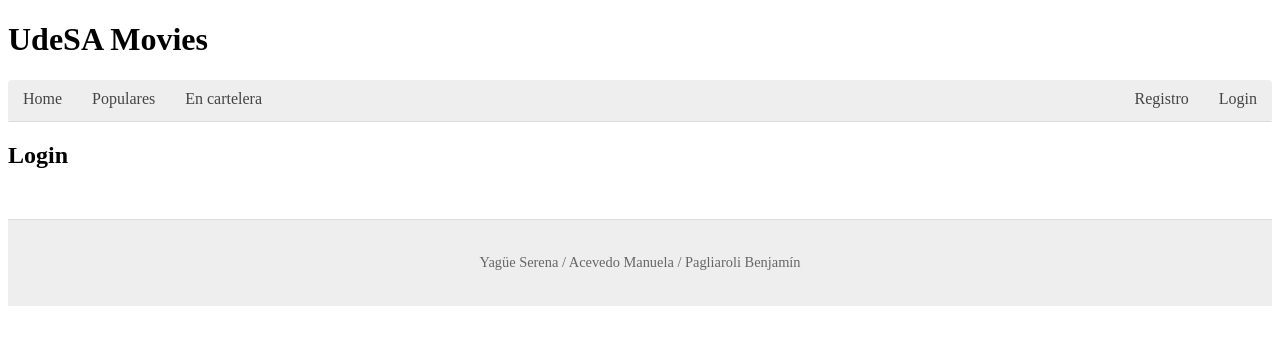
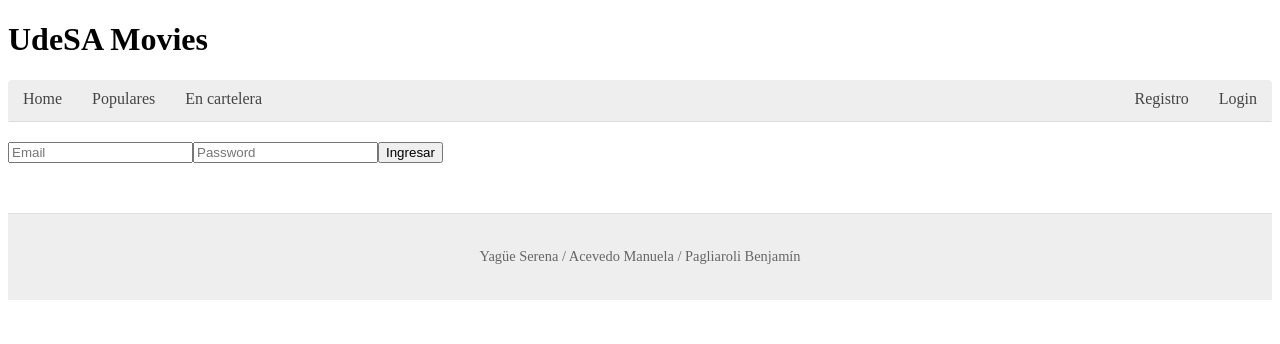
Before and after one commit to bpagliaroli/pi-grupo-4, a React (Create React App) app: page /login in a window 1280 px wide. Shown: the top 344 px of the page. Built offline with nearby package versions, Linux system fonts and the light colour scheme.

Commit message:
hice el login

```diff
--- a/src/Screens/Login/Login.js
+++ b/src/Screens/Login/Login.js
@@ -1,12 +1,76 @@
-import React from "react";
+import React, { Component } from "react";
 
-function Login() {
-  return (
-    <main className="login">
-      <h2>Login</h2>
+class Login extends Component {
+  constructor(props) {
+    super(props);
+    this.state = {
+      email: "", //capturar lo que escribe el usuario en el input --> estado
+      password: "",
+      error: ""
+    };
+  }
 
-    </main>
-  );
+  enviarFormulario(e) { //se ejecuta cuando el usuario manda el formulario
+    e.preventDefault(); // evita que la página se recargue al tocar el botón submit
+
+    let usuarios = localStorage.getItem("usuarios"); //se guardan los usuarios que se guardaron desde CrearCuenta
+
+    if (usuarios === null) {
+      return this.setState({
+        error: "Credenciales incorrectas"
+      });
+    }
+
+    usuarios = JSON.parse(usuarios);
+
+    let usuarioEncontrado = null;
+
+    for (let i = 0; i < usuarios.length; i++) {
+      if (usuarios[i].email === this.state.email) { //compara el que escribió la persona con los que estaban guardados
+        usuarioEncontrado = usuarios[i]; // si lo encuentra se guarda en usuarioEncontrado
+      }
+    }
+
+    if (
+      usuarioEncontrado &&
+      usuarioEncontrado.password === this.state.password //que exista ese mail y que la contraseña coincida con la guardada
+    ) {
+      // guardar sesión
+      localStorage.setItem(
+        "usuarioLogueado",
+        JSON.stringify(usuarioEncontrado)
+      );
+
+      // redirigir al home
+      this.props.history.push("/");
+    } else {
+      this.setState({
+        error: "Datos incorrectos"
+      });
+    }
+  }
+
+  render() {
+    return (
+      <form onSubmit={(e) => this.enviarFormulario(e)}>
+        <input
+          type="email"
+          placeholder="Email"
+          onChange={(e) => this.setState({ email: e.target.value })}
+        />
+
+        <input
+          type="password"
+          placeholder="Password"
+          onChange={(e) => this.setState({ password: e.target.value })}
+        />
+
+        <button type="submit">Ingresar</button>
+
+        {this.state.error !== "" && <p>{this.state.error}</p>}
+      </form>
+    );
+  }
 }
 
 export default Login;
```
